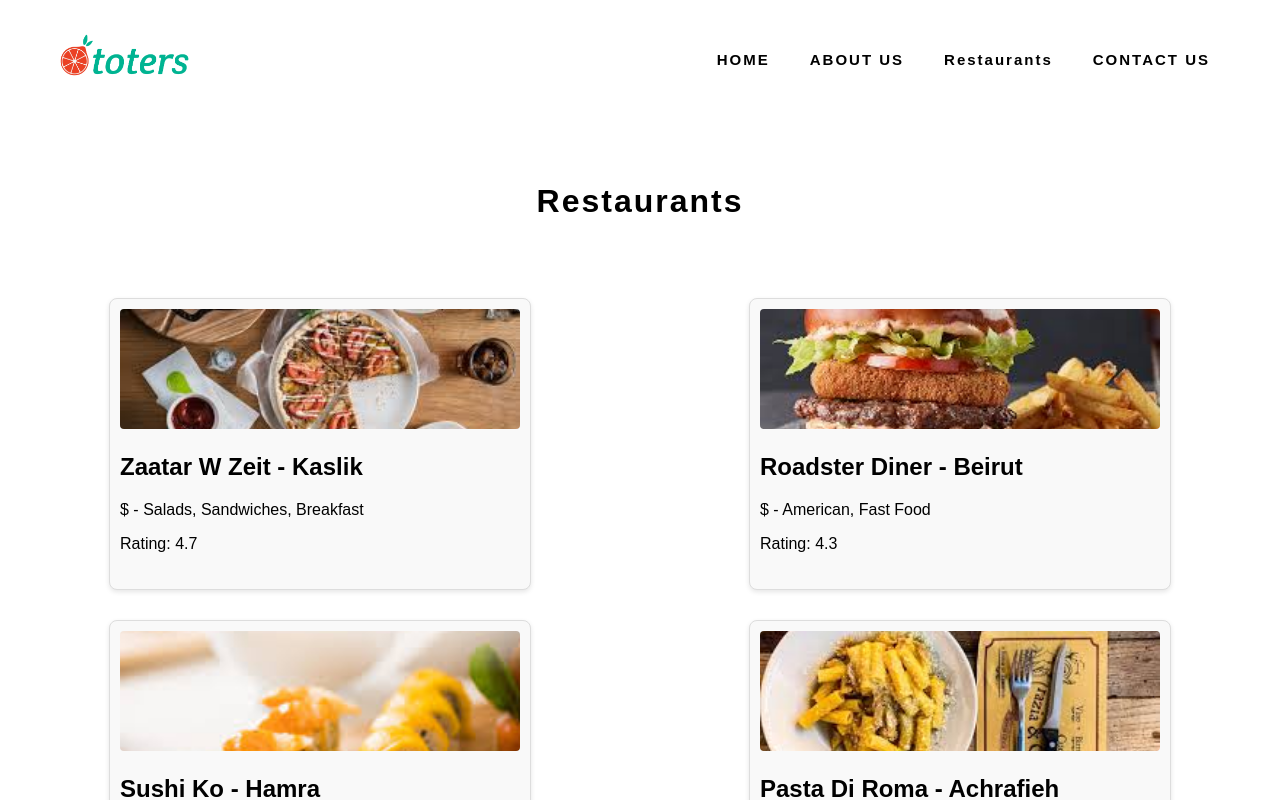
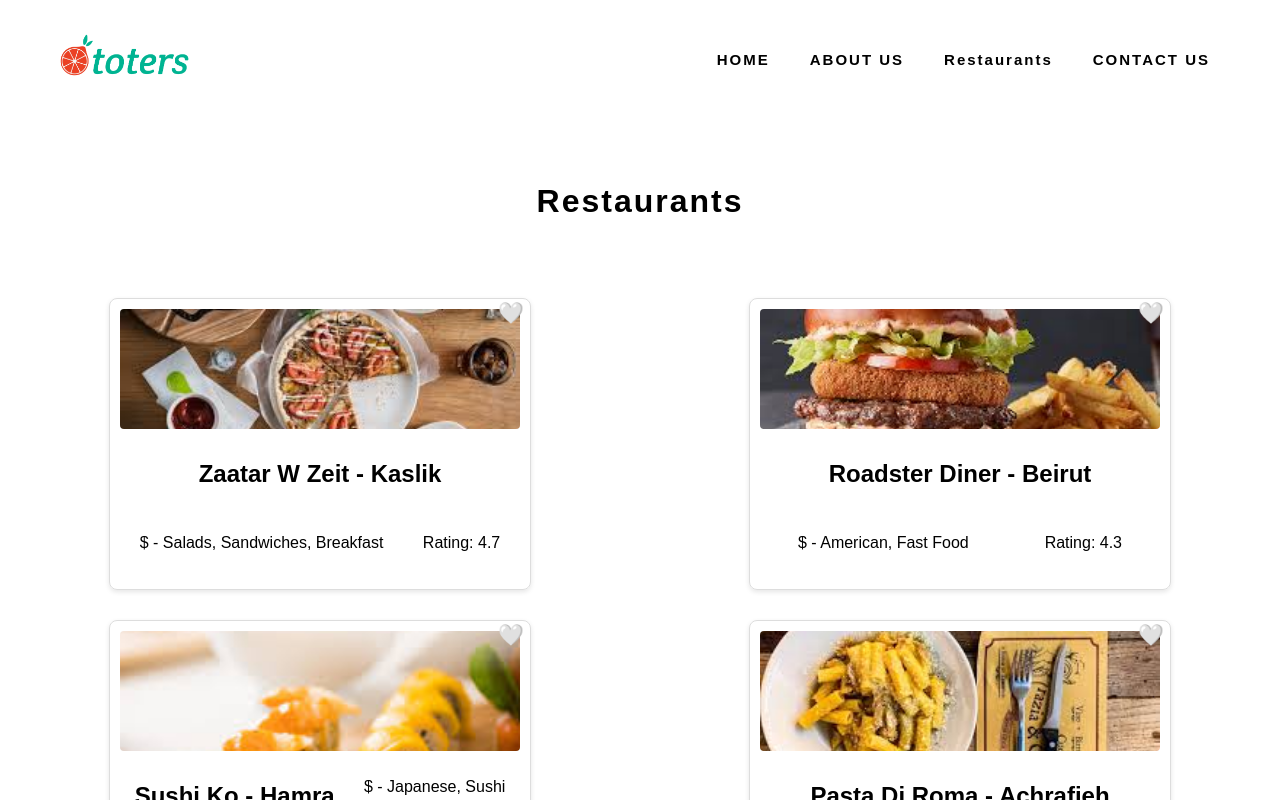
Before and after one commit to JoseEliasss/Totters, a React (Create React App) app: page /restaurantList in a window 1280 px wide. Shown: the top 800 px of the page. Built offline with nearby package versions, Linux system fonts and the light colour scheme.

Commit message:
still have the menus to be finished and my part will be done

```diff
--- /dev/null
+++ b/src/pages/Restaurant.js
@@ -0,0 +1,49 @@
+import React from "react";
+import { useState } from "react";
+import "./RestaurantList.css";
+import FavIcon from "../gallery/images/Favorite.png";
+import NotFavIcon from "../gallery/images/NotFavorite.png";
+
+export default function Restaurant({
+  id,
+  name,
+  pic,
+  location,
+  currency,
+  type,
+  rating,
+  favorite,
+  delivery,
+  description,
+}) {
+  const [fav, setFav] = useState("🤍");
+
+  function ToggleFav() {
+    setFav((prevFav) => (prevFav === "🤍" ? "❤️" : "🤍"));
+  }
+  return (
+    <div className="restaurant-list">
+      <img
+        src={pic}
+        alt={name}
+        className="restaurant-image" // Optional: for styling the image
+      />
+
+      <button className="favIcon" onClick={ToggleFav}>
+        {fav}
+      </button>
+
+      <span className="nameLocation">
+        <h2 className="restaurantName">
+          {name} - {location}
+        </h2>
+      </span>
+      <span className="currencyAbout">
+        <p>
+          {currency} - {type}
+        </p>
+      </span>
+      <p className="rating">Rating: {rating}</p>
+    </div>
+  );
+}
--- a/src/pages/RestaurantList.css
+++ b/src/pages/RestaurantList.css
@@ -1,36 +1,40 @@
-/* RestaurantList.css */
-
 .restaurant-list {
   display: flex; /* Use Flexbox for layout */
   flex-wrap: wrap; /* Allow items to wrap onto the next line */
   justify-content: space-around; /* Space out items evenly */
   padding: 0; /* Remove default padding from the list */
   list-style-type: none; /* Remove bullets from list items */
-}
-
-.restaurant-item {
   flex: 0 0 400px; /* Set a fixed width of 300px for each item */
   height: 270px; /* Keep the fixed height for each item */
+  width: 400px; /* Keep the fixed height for each item */
   margin: 15px; /* Add margin between items */
   padding: 10px; /* Padding inside each item */
   border: 1px solid #ddd; /* Optional: border around each item */
   border-radius: 8px; /* Rounded corners */
-  text-align: center; /* Center the text inside the item */
-  background-color: #f9f9f9; /* Optional: light background color */
-  overflow: hidden; /* Hide overflow to maintain box size */
+  text-align: left; /* Center the text inside the item */
   box-shadow: 0 2px 5px rgba(0, 0, 0, 0.1); /* Optional: shadow effect */
-  transition: transform 0.2s; /* Optional: transition for hover effect */
+  position: relative;
 }
 
-.restaurant-item:hover {
-  transform: scale(1.05); /* Scale up on hover for a nice effect */
+.restaurants-list {
+  display: flex;
+  flex-wrap: wrap;
+  justify-content: space-around;
 }
-
 .restaurant-image {
   width: 100%; /* Make the image full width of the item */
   height: 120px; /* Fixed height for the image */
   object-fit: cover; /* Maintain aspect ratio of images */
   border-radius: 4px; /* Optional: rounded corners for the image */
+}
+.favIcon {
+  position: absolute;
+  top: 0.5%;
+  right: 0%;
+  z-index: 1;
+  font-size: 1.3em;
+  border: 0px;
+  background-color: transparent;
 }
 
 /* New rule to remove underline from links */
--- a/src/pages/RestaurantList.js
+++ b/src/pages/RestaurantList.js
@@ -1,36 +1,20 @@
-import React from "react";
+import React, { useState } from "react";
 import { Link } from "react-router-dom";
 import "./RestaurantList.css"; // Make sure this path is correct
 import data from "../FoodData"; // Adjust the import based on your folder structure
+import FavIcon from "../gallery/images/Favorite.png";
+import NotFavIcon from "../gallery/images/NotFavorite.png";
+import Restaurant from "./Restaurant";
 
 const RestaurantList = () => {
   return (
     <div>
       <h1 className="title">Restaurants</h1>
-      <ul className="restaurant-list">
-        {data.map((restaurant) => (
-          <li key={restaurant.id} className="restaurant-item">
-            <Link to={`/restaurant/${restaurant.id}`}>
-              <img
-                src={restaurant.pic}
-                alt={restaurant.name}
-                className="restaurant-image" // Optional: for styling the image
-              />
-              <span className="nameLocation">
-                <h2 className="restaurantName">
-                  {restaurant.name} - {restaurant.location}
-                </h2>
-              </span>
-              <span className="currencyAbout">
-                <p>
-                  {restaurant.currency} - {restaurant.type}
-                </p>
-              </span>
-              <p className="rating">Rating: {restaurant.rating}</p>
-            </Link>
-          </li>
+      <div className="restaurants-list">
+        {data.map((r) => (
+          <Restaurant key={r.id} favorite={r.favorite} {...r} />
         ))}
-      </ul>
+      </div>
     </div>
   );
 };
```
